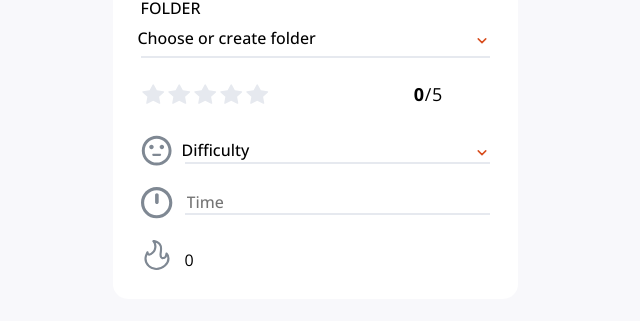
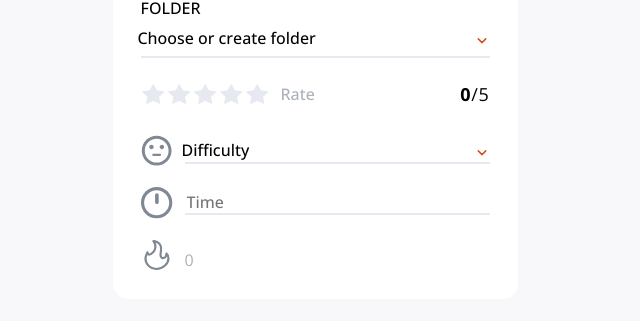
Before and after one commit to Android789515/recipe-site, a Next.js app: page / in a window 1280 px wide. Shown: the part 257-578 px from the top of the page, without its empty margins (325-965 px from the left). Built offline with nearby package versions, Linux system fonts and the light colour scheme.

Commit message:
Added "Rate" next to stars the user clicks to rate the recipe being added.
Added light gray color to the text as well as the TotalCalories calorie count to match the design.

```diff
--- a/components/modals/add-recipe/general-info/rate-scale/RateScale.tsx
+++ b/components/modals/add-recipe/general-info/rate-scale/RateScale.tsx
@@ -16,7 +16,10 @@ const RateScale = () => {
 
     return (
         <div className={styles.rateScale}>
-            <Stars rating={rating} setRating={setRating} />
+            <div className={styles.rateInterface}>
+                <Stars rating={rating} setRating={setRating} />
+                <span className={styles.rate}>Rate</span>
+            </div>
 
             <Rating rating={rating} />
         </div>
--- a/styles/modals/add-recipe/general-info/DifficultyDropdown.module.scss
+++ b/styles/modals/add-recipe/general-info/DifficultyDropdown.module.scss
@@ -2,7 +2,6 @@
   grid-column: span 2;
 
   display: grid;
-  grid-template-rows: auto;
   grid-auto-columns: max-content auto;
   grid-column-gap: .75em;
   align-items: center;
--- a/styles/modals/add-recipe/general-info/TimeInput.module.scss
+++ b/styles/modals/add-recipe/general-info/TimeInput.module.scss
@@ -2,7 +2,6 @@
   grid-column: span 2;
 
   display: grid;
-  grid-template-rows: auto;
   grid-auto-columns: max-content auto;
   grid-column-gap: .75em;
   align-items: center;
--- a/styles/modals/add-recipe/general-info/TotalCalories.module.scss
+++ b/styles/modals/add-recipe/general-info/TotalCalories.module.scss
@@ -1,8 +1,9 @@
+@use '../../../variables';
+
 .totalCaloriesContainer {
   grid-column: span 2;
 
   display: grid;
-  grid-template-rows: auto;
   grid-auto-columns: max-content auto;
   grid-column-gap: .75em;
   align-items: end;
@@ -13,5 +14,7 @@
 }
 
 .totalCalories {
+  color: variables.$light-gray;
+
   margin: 0;
 }
--- a/styles/modals/add-recipe/general-info/rate-scale/RateScale.module.scss
+++ b/styles/modals/add-recipe/general-info/rate-scale/RateScale.module.scss
@@ -1,6 +1,20 @@
+@use '../../../../variables';
+
 .rateScale {
   grid-column: span 2;
 
   display: grid;
-  grid-template-columns: .5fr minmax(45%, 50%);
+  grid-template-columns: auto auto;
 }
+
+.rateInterface {
+  display: flex;
+  align-items: center;
+}
+
+.rate {
+  font-weight: 500;
+  color: variables.$light-gray;
+
+  margin: 0 0 .3em .75em;
+}
```
